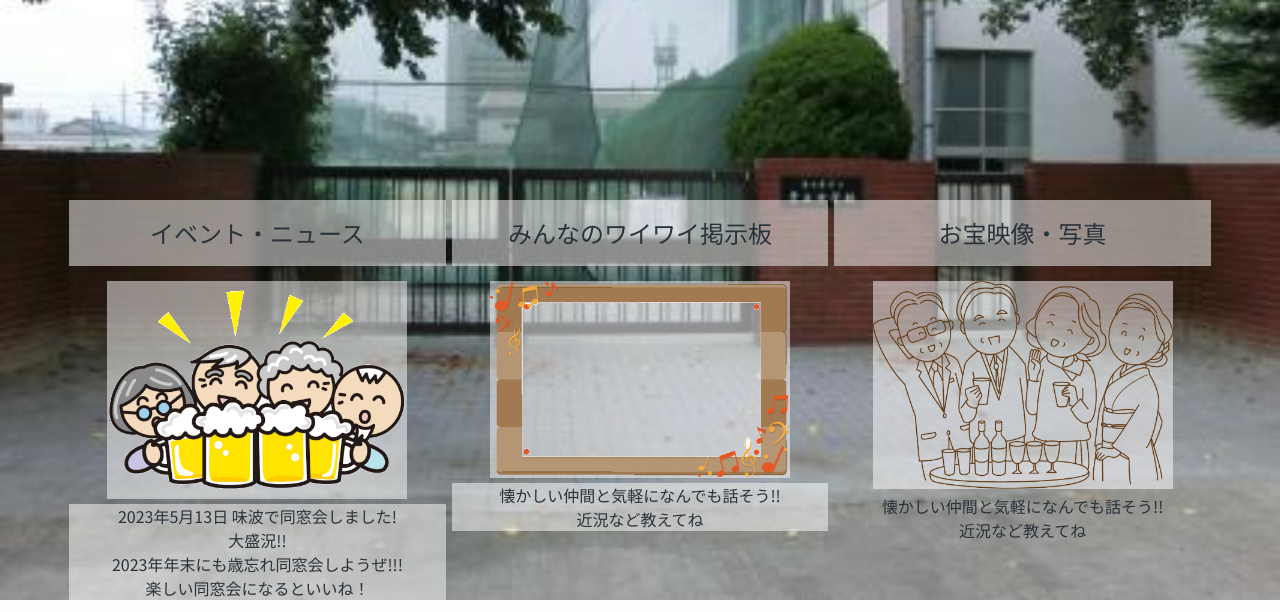
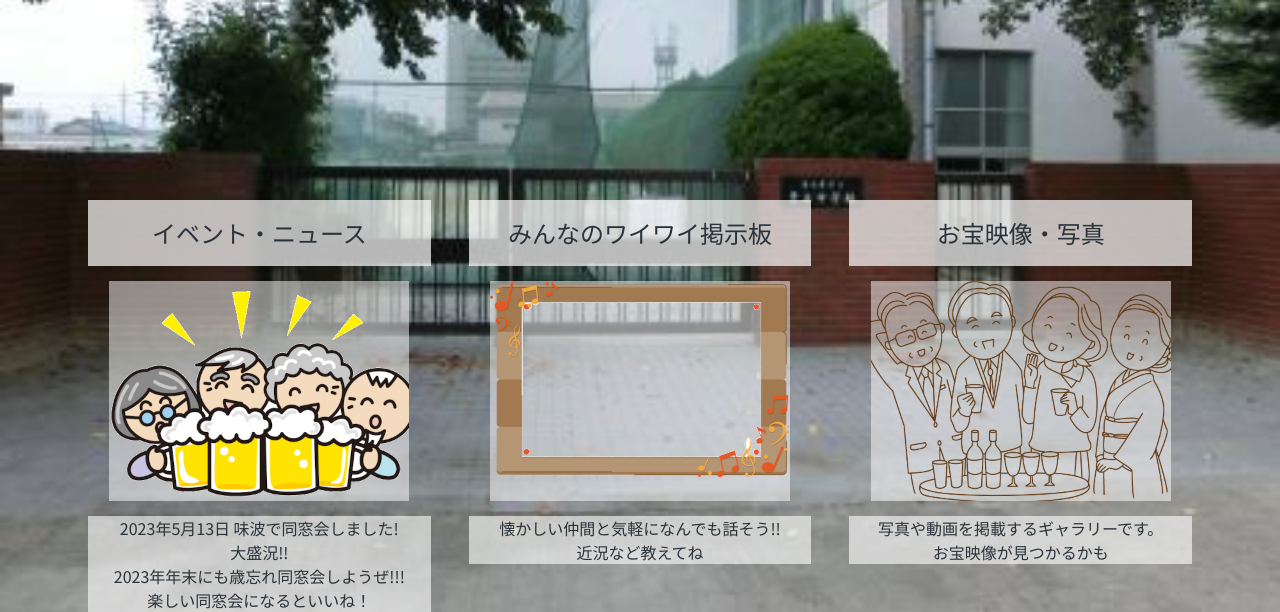
Before and after one commit to aki4429/housei_chu, a Django app: page /bbs/home/ in a window 1280 px wide. Shown: the part 343-955 px from the top of the page. Run offline with Django 4.2, Linux system fonts and the light colour scheme; some libraries are stand-ins or nearby versions.

Commit message:
Django adjust

```diff
--- a/bbs/templates/bbs/Index.html
+++ b/bbs/templates/bbs/Index.html
@@ -8,7 +8,7 @@
         <h2 class="contents-title">
             イベント・ニュース
         </h2>
-        <img class="contents-img" src="/static/img/news.png" alt="ニュース">
+        <img class="contents-img" src="/static/img/news300x220.png" alt="ニュース">
             <ul class="contents-exp">
 <li>
             2023年5月13日 味波で同窓会しました!<br>
@@ -24,7 +24,9 @@
         <h2 class="contents-title">
             みんなのワイワイ掲示板
         </h2>
-        <img class="contents-img" src="/static/img/keijiban.png" alt="掲示板">
+        <a href="/bbs/list">
+        <img class="contents-img" src="/static/img/keijiban300x220.png" alt="掲示板">
+        </a>
             <ul class="contents-exp">
 <li>
             懐かしい仲間と気軽になんでも話そう!!<br>
@@ -34,20 +36,19 @@
             近況など教えてね<br>
 </li>
 </ul>
-</p>
 </div>
     <div class="contents-item">
         <h2 class="contents-title">
             お宝映像・写真
         </h2>
-        <img class="contents-img" src="/static/img/gazo.png " alt="画像">
-            <ul class="icontents-exp">
+        <img class="contents-img" src="/static/img/gazo300x220.png " alt="画像">
+            <ul class="contents-exp">
 <li>
-            懐かしい仲間と気軽になんでも話そう!!<br>
+            写真や動画を掲載するギャラリーです。<br>
 
 </li>
 <li>
-            近況など教えてね<br>
+            お宝映像が見つかるかも<br>
 </li>
             </ul>
     </div>
--- a/housei/settings.py
+++ b/housei/settings.py
@@ -125,9 +125,9 @@ USE_TZ = True
 
 STATIC_URL = 'static/'
 #STATIC_ROOT = os.path.join(BASE_DIR, "static/")
-#STATICFILES_DIRS = (
-#    os.path.join(BASE_DIR, "static"),
-#)
+STATICFILES_DIRS = (
+    os.path.join(BASE_DIR, "static"),
+)
 
 # Default primary key field type
 # https://docs.djangoproject.com/en/4.2/ref/settings/#default-auto-field
--- a/static/css/style.css
+++ b/static/css/style.css
@@ -20,7 +20,9 @@ a:hover {
 }
 
 .navbar {
+  display: rela;
   width: 90%;
+  background-attachment: fixed; /*固定*/
   display: -webkit-box;
   display: -ms-flexbox;
   display: flex;
@@ -88,26 +90,23 @@ a:hover {
   display: flex;
   -ms-flex-pack: distribute;
       justify-content: space-around;
-  -webkit-box-pack: justify;
-      -ms-flex-pack: justify;
-          justify-content: space-between;
   text-align: center;
   -ms-flex-wrap: wrap;
       flex-wrap: wrap;
 }
 .contents-title {
-  background-color: rgba(255, 255, 255, 0.5);
+  background-color: rgba(255, 255, 255, 0.7);
   font-size: 24px;
   padding: 15px;
+  margin-bottom: 15px;
 }
 .contents-item {
-  width: 33%;
+  width: 30%;
 }
 .contents-img {
-  width: 300px;
-  margin-top: 15px;
   background-color: rgba(255, 255, 255, 0.5);
+  margin-bottom: 10px;
 }
 .contents-exp {
-  background-color: rgba(255, 255, 255, 0.5);
+  background-color: rgba(255, 255, 255, 0.6);
 }
--- a/static/sass/style.scss
+++ b/static/sass/style.scss
@@ -20,7 +20,9 @@ a {
     }
 }
 .navbar {
+    display: rela;
     width:90%;
+    background-attachment: fixed; /*固定*/
     display: flex;
     background-color: $nav-color;
     justify-content: space-between;
@@ -73,25 +75,22 @@ a {
     margin-left:5px;
     display: flex;
     justify-content: space-around;
-    justify-content: space-between;
     text-align: center;
     flex-wrap: wrap;
-    &-item {
-    }
     &-title {
-    background-color: rgba(255, 255, 255, 0.5);
+    background-color: rgba(255, 255, 255, 0.7);
         font-size: 24px;
         padding:15px;
+        margin-bottom: 15px;
     }
     &-item {
-        width: 33%;
+        width: 30%;
     }
     &-img {
-        width: 300px;
-        margin-top: 15px;
     background-color: rgba(255, 255, 255, 0.5);
+    margin-bottom: 10px;
     }
     &-exp {
-    background-color: rgba(255, 255, 255, 0.5);
+    background-color: rgba(255, 255, 255, 0.6);
     }
   }
```
Also changed, not shown: static/img/gazo300x220.png (added), static/img/keijiban300x220.png (added), static/img/news300x220.png (added), 2 other files.
